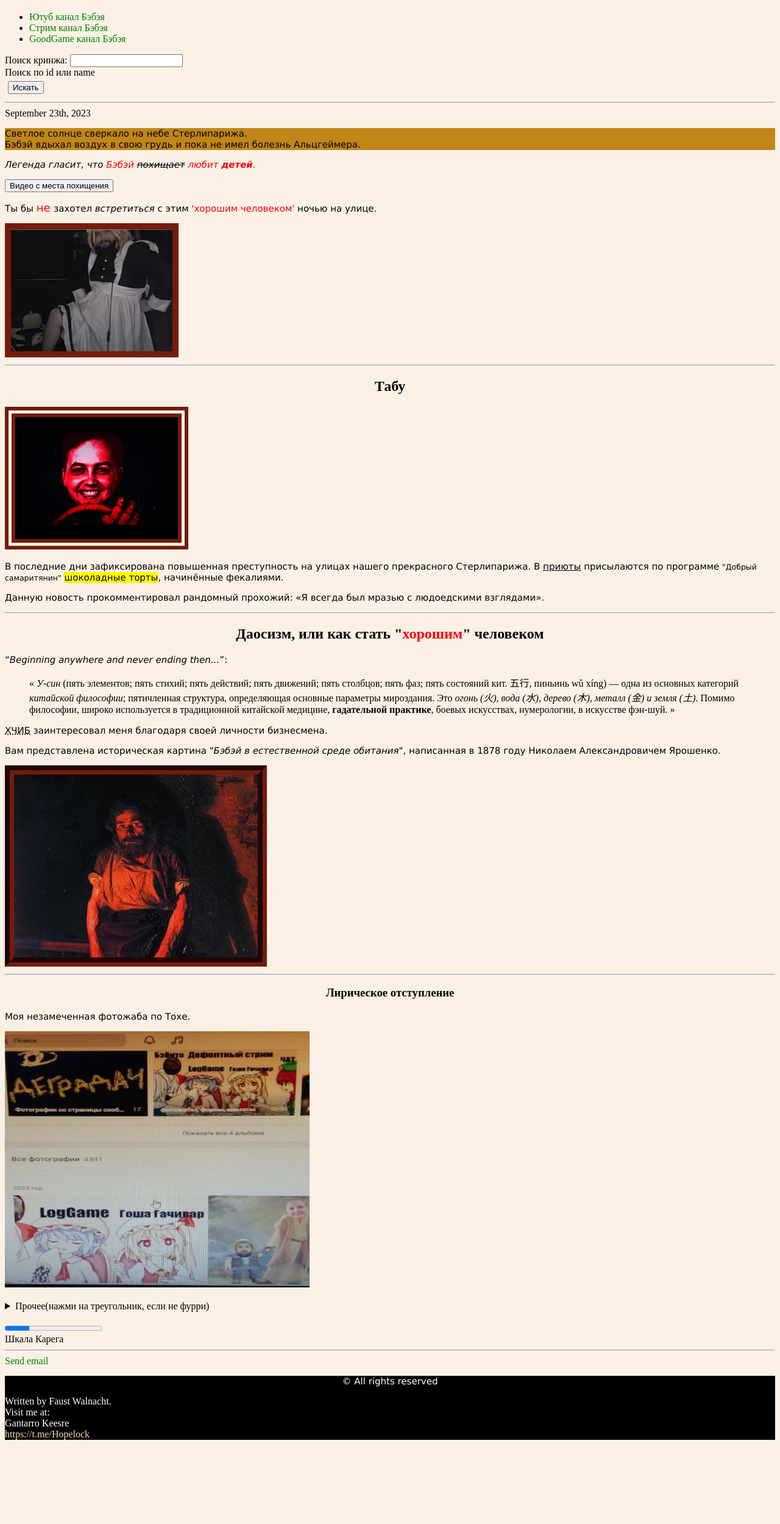
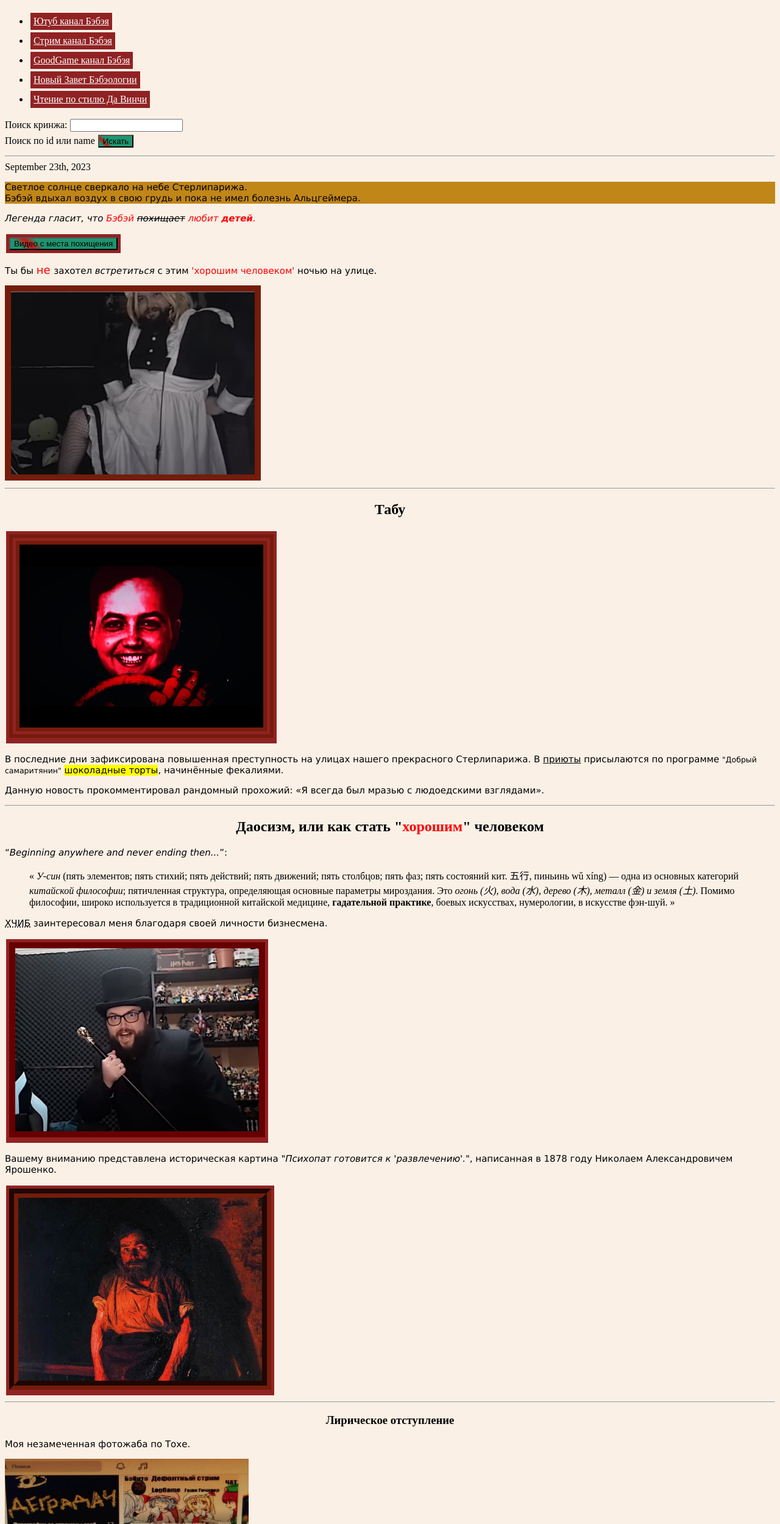
Before and after one commit to Ulquiorra-Keesre/Bebs_Fun_Site-, a plain HTML site: page index.html in a window 1280 px wide. Shown: the part 61-2560 px from the top of the page at 61% size. Before the commit the page ends 2430 px from the top, so only its background shows below. Drawn offline with Linux system fonts and the light colour scheme.

Commit message:
Bookmarks and some others things

```diff
--- a/bebey.stylesheet.css
+++ b/bebey.stylesheet.css
@@ -1,5 +1,6 @@
  body {
-        background-color:linen;
+        background: linen;
+
     }
 h1 {
     color: white;
@@ -9,26 +10,30 @@ p {
     font-family:Verdana, Geneva, Tahoma, sans-serif;
     font-size: 15px;
     }
-a:link {
-    color: green;
-    background-color: transparent;
-    text-decoration: dashed;
-}
 
-a:hover {
-    color: crimson;
-    background-color: transparent;
+a:link, a:visited {
+    color: white;
+    background-color: #870d0fe6;
     text-decoration:underline;
+    padding: 5px 5px;
+    margin: 2px;
+    text-align: center;
+    display: inline-block;
  }
 
- a:visited {
-    color: pink;
-    background-color: transparent;
-    text-decoration: none;
- }
-
- a:active {
+ a:active, a:hover {
     color: yellow;
-    background-color:transparent;
+    background-color:red;
     text-decoration: underline;
   }
+
+  button {
+    background: linear-gradient(225deg, rgb(29, 149, 111) 70%, rgb(204, 22, 22)  80%  ,rgb(29, 149, 111) 90% );
+    color: black
+  }
+
+.divi {
+    padding: 2px 9px;
+     margin:1px;
+      display:inline-block
+}
--- a/index.html
+++ b/index.html
@@ -12,21 +12,23 @@
 <!--Спроси ИИ простые японские фразы для практики!  attribute structure: name: value[property: value]-->
     <body>
         <header>
-            <h1 style="background-color:rgb(116, 28, 11);"> Бабай Великолепный </h1>
+            <h1 style="background-color:rgb(116, 28, 11);" id="start"> Бабай Великолепный </h1>
             <nav>
                 <ul>
                     <li><a href="https://www.youtube.com/@DegraBebs" target="_blank">Ютуб канал Бэбэя</a></li>
                     <li><a href="https://www.youtube.com/@DEGRASTREAM" target="_parent">Стрим канал Бэбэя</a></li>
                     <li><a href="https://goodgame.ru/channel/DegraBebs/" target="_top">GoodGame канал Бэбэя</a></li>
+                    <li><a href="bebeologia.html">Новый Завет Бэбэологии</a></li>
+                    <li><a href="#hook_0">Чтение по стилю Да Винчи</a></li>
                 </ul>
             </nav>
 
-            <form action="#" method="post">
+            <form action="bebeologia.html" method="get">
                 <div role="search">
                     <label for="search">Поиск кринжа: </label>
-                    <input type="search" id="search" describedby="search-help">
-                    <div id="search-help">Поиск по id или name</div>
-                    <button type="submit" style="margin:5px">Искать</button>
+                    <input type="search" id="search" describedby="search-help" name="to_find">
+                    <div id="search-help">Поиск по id или name<button type="submit" style="margin:5px;">Искать</button></div>
+
                 </div>
             </form>
             <hr>
@@ -36,7 +38,7 @@
             <time datetime="2023-09-23">September 23th, 2023</time>
             <p style="background-color:rgb(193, 134, 24);">Светлое солнце сверкало на небе Стерлипарижа. <br/> Бэбэй вдыхал воздух в свою грудь и пока не имел болезнь Альцгеймера.</p>
             <p><i> Легенда гласит, что <font color="red"> Бэбэй</font> <del>похищает</del> <font color="red">любит <b>детей</b>.</font> </i></p>
-            <a href="https://www.youtube.com/watch?v=_hpF9kSswj8&t=4s&ab_channel=zoomer" title="Бэбэй одет в горничную">
+            <a href="https://www.youtube.com/watch?v=_hpF9kSswj8&t=4s&ab_channel=zoomer" target="_blank" title="Бэбэй одет в горничную">
                 <button> Видео c места похищения </button>
             </a>
             <p>Ты бы <font size="4px" color="red">не </font> захотел <em>встретиться</em> с этим <font color="red">'хорошим человеком'</font> ночью на улице.</p>
@@ -44,17 +46,17 @@
             src="images\Бэбэй_горничная.jpg"
             title="Один из излюбленных нарядов психопата"
             alt="Бэбэй-горничная"
-            widgt="400" height ="200">
+            width="400px" height="300px">
         </main>
         <hr>
         <section>
             <h2 style="text-align:center;">Табу</h2>
-            <a href="https://youtu.be/EytSJ8APjwA?list=RDMM">
+            <a href="https://youtu.be/EytSJ8APjwA?list=RDMM" target="_blank">
                 <img style="border:17px double rgb(116, 28, 11);"
                 src="images\Бэбэй_табу.jpg"
-                title="Укрепляйте стёкла дверей автомобиля"
-                widgt="400" height ="200"
-                alt="кровавый табу в машине">
+                title="Укрепляйте стёкла автомобилей"
+                alt="кровавый табу в машине"
+                width="400px" height="300px">
             </a>
             <p title="Неспокойные времена в Стерлитамаке">В последние дни зафиксирована повышенная преступность на улицах нашего прекрасного Стерлипарижа.
             В <ins>приюты</ins> присылаются по программе <small>"Добрый самаритянин"</small> <mark>шоколадные торты</mark>, начинённые фекалиями.</p>
@@ -76,11 +78,19 @@
         </article>
         <article>
             <p><abbr title="Хороший Человек по имени Бэбэй">ХЧИБ</abbr> заинтересовал меня благодаря своей личности бизнесмена.</p>
-            <p>Вам представлена историческая картина <cite>"Бэбэй в естественной среде обитания"</cite>, написанная в 1878 году Николаем Александровичем Ярошенко.</p>
-            <a href="https://youtu.be/LrQYd9Gp59E">
+            <a href="https://youtu.be/qQKKVQYQQ5k?t=35">
+                <img src="images/business_bebs.jpg"
+                style="border:10px solid #660000;"
+                title="Очаровал с первого взгляда"
+                alt="Бизнесмен Бэбэй с тростью"
+                width="400px" height="300px">
+            </a>
+
+            <p>Вашему вниманию представлена историческая картина <cite>"Психопат готовится к <i>'развлечению'</i>."</cite>, написанная в 1878 году Николаем Александровичем Ярошенко.</p>
+            <a href="https://youtu.be/LrQYd9Gp59E" target="_blank">
                 <img style="border:15px groove rgb(116, 28, 11);"
                 src="images\Бэбэй в естественной среде обитания.jpg"
-                title="Бэбэй на подходящей работе"
+                title="Бэбэй замечен в 'Подвале'"
                 alt="Бэбэй - это кочегар">
             </a><br>
         </article>
@@ -89,13 +99,13 @@
             <h3 style="text-align:center">Лирическое отступление</h3>
             <p>Моя незамеченная фотожаба по Тохе.</p>
             <img src="images\Screenshot_20230927-011920.jpg"
-                title="Зачем удалил из Деградача?"
-                width="500" height="420">
+                title="Жду закрепа из предложки"
+                width="400px" height="350px">
         </aside>
         <br>
 
         <details>
-            <summary>Прочее(нажми на треугольник, если не фурри)</summary>
+            <summary id="hook_0">Прочее(<font color="crimson">нажми на треугольник</font>, если не фурри)</summary>
             <bdo dir="rtl">Бэбэй стал моим душевным стримером абсолютно <del>!йатич овелан аварпс</del> яфашист <ins>случайно</ins> благодаря аукциону "Госпожи Фортуны", иронично не правда ли?</bdo>
             <br><a href="https://youtu.be/w_KXM-5ucuY?t=94"><button>Просто смешная нарезка</button></a>
             <p style="border:3px solid #660000">Бэбэй является нашей отдушиной и объектом творческого притяжения.</p>
@@ -109,18 +119,29 @@
 
         <section>
             <article>
-                <a href="mailto:max.sinyuk@yandex.ru">Send email</a>
+                <a href="https://youtu.be/BzHlDE_aYt8?t=56" target="_blank" style="background-color:rgb(16, 85, 16);">
+                        <img style="border: 10px groove rgb(21, 151, 21);"
+                        src="images\fachi_bebs.jpg"
+                        title="Базированный Бэбэй"
+                        alt="Клоун Бэбэй показывает солнце"
+                        width="400px" height="300px">
+                </a><br>
+                <!--<a href="mailto:max.sinyuk@yandex.ru">Send email</a>-->
             </article>
         </section>
 
-
+        <div>
+            <a href="#start">Вернуться</a>
+        </div>
         <footer style="background-color:black; color:white">
             <p style="text-align:center">&copy; All rights reserved</p>
             <adress>
-                Written by Faust Walnacht.<br>
-                Visit me at:<br>
-                Gantarro Keesre<br>
-                <a href="https://t.me/Hopelock" style="color:wheat">https://t.me/Hopelock</a><!--<a> don't have indent!-->
+                <div class="divi">Written by Faust Walnacht.</div>
+                <br>
+                <div class="divi">Visit me at:</div>
+                <br>
+                <div class="divi">YouTube channel</div>
+                <a href="https://www.youtube.com/@deadlock5229" style="color:wheat" target="_blank">Dead Lock</a><!--<a> don't have indent!-->
             </adress>
         </footer>
 
```
Also changed, not shown: bebeologia.html (added, +15 -0 lines), images/business_bebs.jpg (added).
